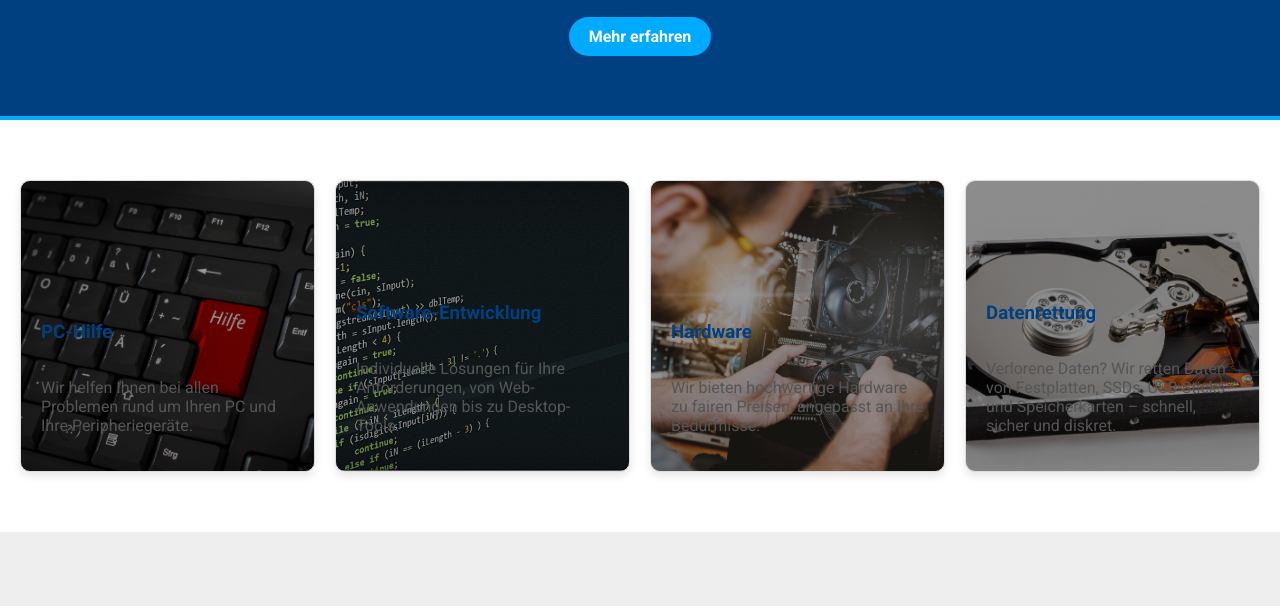
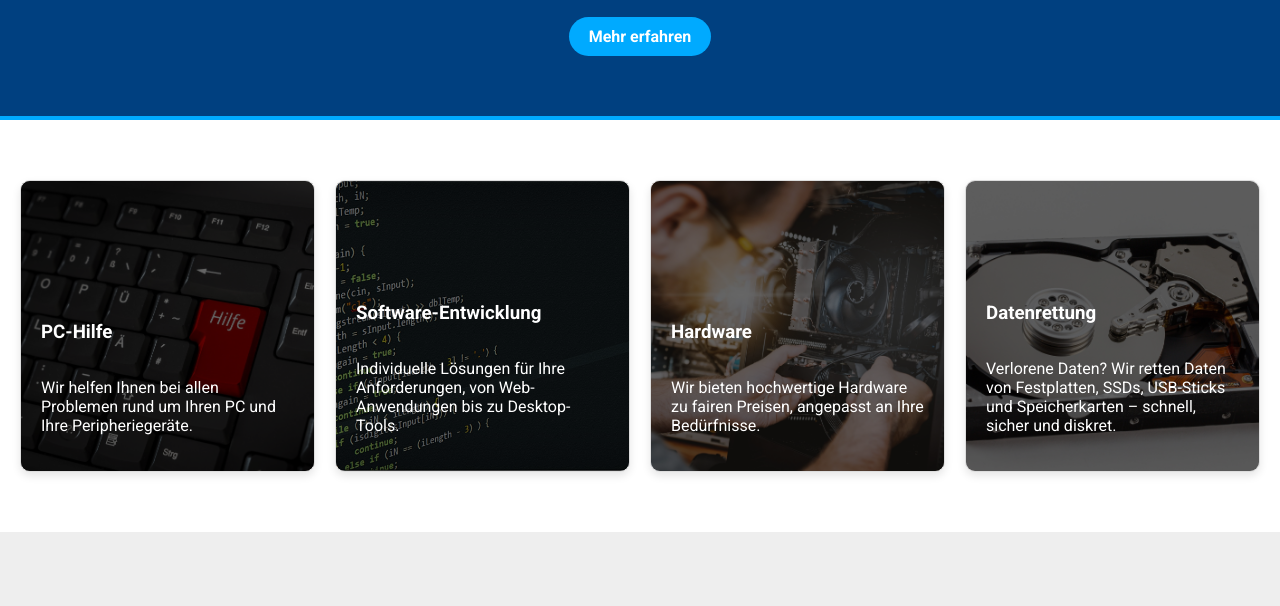
Before and after one commit to ManuelM370/ManuelM370.github.io, a plain HTML site: page index.html in a window 1280 px wide. Shown: the part 194-800 px from the top of the page. Drawn offline with Linux system fonts and the light colour scheme.

Commit message:
Update styles.css

```diff
--- a/css/styles.css
+++ b/css/styles.css
@@ -140,12 +140,12 @@ header {
 
 .service h3 {
     margin-top: 0;
-    color: #004080;
+    color: white;
 }
 
 .service p {
     font-size: 1rem;
-    color: #555;
+    color: white;
 }
 
 /* Über uns */
@@ -304,7 +304,7 @@ main {
     content: "";
     position: absolute;
     inset: 0;
-    background: rgba(0, 0, 0, 0.4);
+    background: rgba(0, 0, 0, 0.6);
     z-index: 0;
 }
 
```
